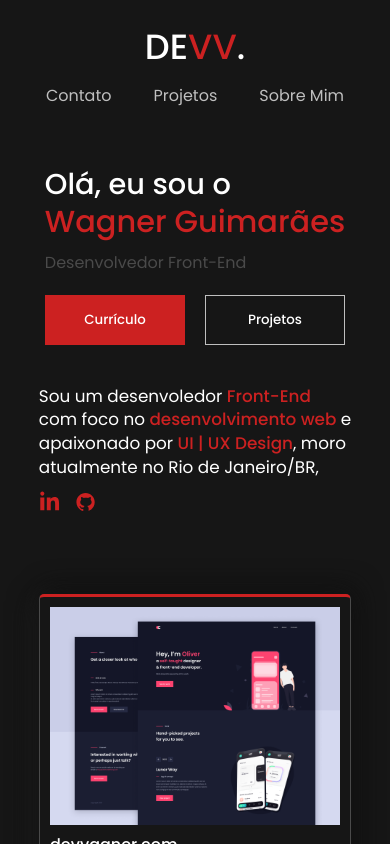
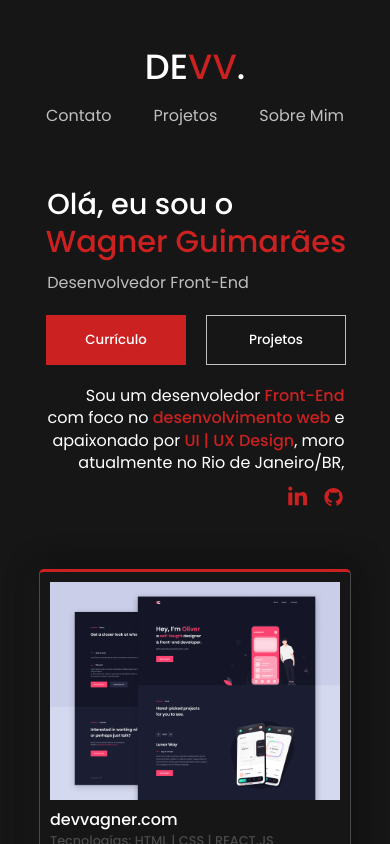
Before and after one commit to devvagnerBR/portifolio, a React (Create React App) app in the folder devvagner.com/: page / in a window 390 px wide. Shown: the top 844 px of the page. Built offline with nearby package versions, Linux system fonts and the light colour scheme.

Commit message:
responsive homepage

```diff
--- a/devvagner.com/src/Components/Header/Header.module.css
+++ b/devvagner.com/src/Components/Header/Header.module.css
@@ -1,12 +1,10 @@
 .header__container {
-	max-width: 950px;
+	max-width: 1050px;
 	height: 80px;
-	width: 930px;
 	color: var(--text-white);
-
 	align-items: center;
 	display: grid;
-	grid-template-columns: 0.5fr 3fr 0fr;
+	grid-template-columns: 1fr 4.7fr 1fr;
 	flex-wrap: wrap;
 }
 .header__logo span {
@@ -54,7 +52,6 @@
 	}
 
 	.header__logo {
-
 		display: flex;
 		width: 75%;
 		align-items: center;
--- a/devvagner.com/src/Components/Project Card/ProjectCard.module.css
+++ b/devvagner.com/src/Components/Project Card/ProjectCard.module.css
@@ -44,7 +44,7 @@ H - 270px
 	justify-content: center;
 }
 
-@media (max-width: 450px) {
+@media (max-width: 600px) {
 	.project_card__buttons {
 		flex: 1;
 	}
--- a/devvagner.com/src/Pages/HomePage/HomePage.module.css
+++ b/devvagner.com/src/Pages/HomePage/HomePage.module.css
@@ -3,10 +3,11 @@
 	flex-direction: column;
 	max-width: 100%;
 	align-items: center;
+	padding: 20px;
 }
 
 .homepage__infos {
-	max-width: 950px;
+	max-width: 980px;
 	margin: 0 auto;
 	flex-wrap: wrap;
 	min-height: 250px;
@@ -14,31 +15,8 @@
 	padding-bottom: 60px;
 	display: grid;
 	grid-template-columns: 1fr 1fr;
+	gap: 150px;
 }
-/* .ttt {
-	animation: animated-text 1s steps(20) 2s 1 normal both,
-		animated-cursor 200ms steps(20) infinite normal;
-	white-space: nowrap;
-	overflow: hidden;
-}
-
-@keyframes animated-text {
-	from {
-		width: 0px;
-	}
-	to {
-		width: 350px;
-	}
-}
-
-@keyframes animated-cursor {
-	from {
-		border-right-color: white;
-	}
-	to {
-		border-right-color: transparent;
-	}
-} */
 
 .homepage__aboutme_left {
 	padding: 20px;
@@ -62,10 +40,13 @@
 .text3 {
 	padding-bottom: 20px;
 	padding-top: 5px;
-	color: var(--text-grey);
+	color: var(--text-light);
 	font-weight: 400;
 }
 
+.homepage__aboutme_left_text {
+	width: 400px;
+}
 .homepage__aboutme_left_buttons {
 	display: flex;
 	gap: 20px;
@@ -121,7 +102,7 @@
 	justify-content: center;
 	background: red;
 	max-width: 950px;
-	width: 950px;
+	width: 100%;
 	height: 60px;
 	margin: 0 auto;
 	margin-bottom: 50px;
@@ -139,6 +120,77 @@
 	letter-spacing: 1px;
 	position: static;
 	bottom: 0;
+}
+/*
+	max-width: 980px;
+	margin: 0 auto;
+	flex-wrap: wrap;
+	min-height: 250px;
+	padding-top: 50px;
+	padding-bottom: 60px;
+	display: grid;
+	grid-template-columns: 1fr 1fr;
+	gap: 150px;
+
+*/
+@media (max-width: 1000px) {
+	.homepage__infos {
+		max-width: 1000px;
+		gap: 0px;
+		display: flex;
+		flex-direction: column;
+		align-items: center;
+		justify-content: center;
+	}
+
+	.homepage__aboutme_left {
+		display: flex;
+		max-width: 80vw;
+		align-items: center;
+		justify-content: center;
+	}
+
+	.text1 {
+		display: flex;
+		align-items: center;
+		justify-content: start;
+		text-align: center;
+	}
+
+	.homepage__aboutme_right {
+		padding: 0px;
+		display: flex;
+		width: 100%;
+		align-items: center;
+		justify-content: center;
+	}
+
+	.homepage__aboutme_right_text {
+		width: 90%;
+		display: flex;
+		flex-direction: column;
+		align-items: end;
+		justify-content: center;
+	}
+	.homepage__aboutme_right_text h3 {
+		font-size: 1.3rem;
+	}
+
+	.homepage__aboutme_right_social {
+		align-items: end;
+		display: flex;
+		justify-content: end;
+		padding-top: 20px;
+	}
+
+	.homepage__cards {
+		max-width: 600px;
+	}
+
+	.homepage__more_projects {
+		max-width: 300px;
+		margin-top: 50px;
+	}
 }
 
 @media (max-width: 600px) {
@@ -163,14 +215,14 @@
 		flex-direction: column;
 		align-items: center;
 		justify-content: center;
-		max-width: 380px;
+		max-width: 350px;
 		padding: 0px;
 	}
 	.text1 {
 		font-size: 1.8rem;
 
 		display: flex;
-		width: 100%;
+		width: 85%;
 		align-items: center;
 		justify-content: start;
 	}
@@ -182,13 +234,27 @@
 		display: flex;
 		align-items: start;
 		justify-content: start;
-		width: 100%;
+		width: 85%;
+	}
+	.homepage__aboutme_right_text {
+		max-width: 90%;
+		display: flex;
+		flex-direction: column;
+		align-items: end;
+		justify-content: center;
+	}
+	.homepage__aboutme_right_text h3 {
+		font-size: 1rem;
+	}
+
+	.homepage__cards {
+		max-width: 400px;
 	}
 
 	.homepage__aboutme_right {
-		font-size: 0.9rem;
+		font-size: 0.8rem;
 		text-align: start;
-		max-width: 380px;
+		max-width: 330px;
 		align-items: center;
 		justify-content: center;
 	}
@@ -213,3 +279,39 @@
 		width: 100%;
 	}
 }
+/*
+@media (max-width: 375px) {
+	.homepage__aboutme_left {
+		max-width: 80vw;
+	}
+	.homepage__aboutme_left_text {
+		max-width: 80vw;
+		display: flex;
+		flex-wrap: wrap;
+		flex-direction: row;
+		align-items: center;
+		justify-content: center;
+	}
+
+	.homepage__aboutme_left_buttons {
+		max-width: 80vw;
+		display: flex;
+		align-items: center;
+		justify-content: center;
+		flex-direction: column;
+	}
+	.text1 {
+		display: flex;
+		align-items: center;
+		justify-content: center;
+		text-align: center;
+		font-size: 1.2rem;
+	}
+	.text2 {
+		font-size: 1.4rem;
+		text-align: center;
+	}
+	.homepage__infos {
+		max-width: 80vw;
+	}
+} */
```
